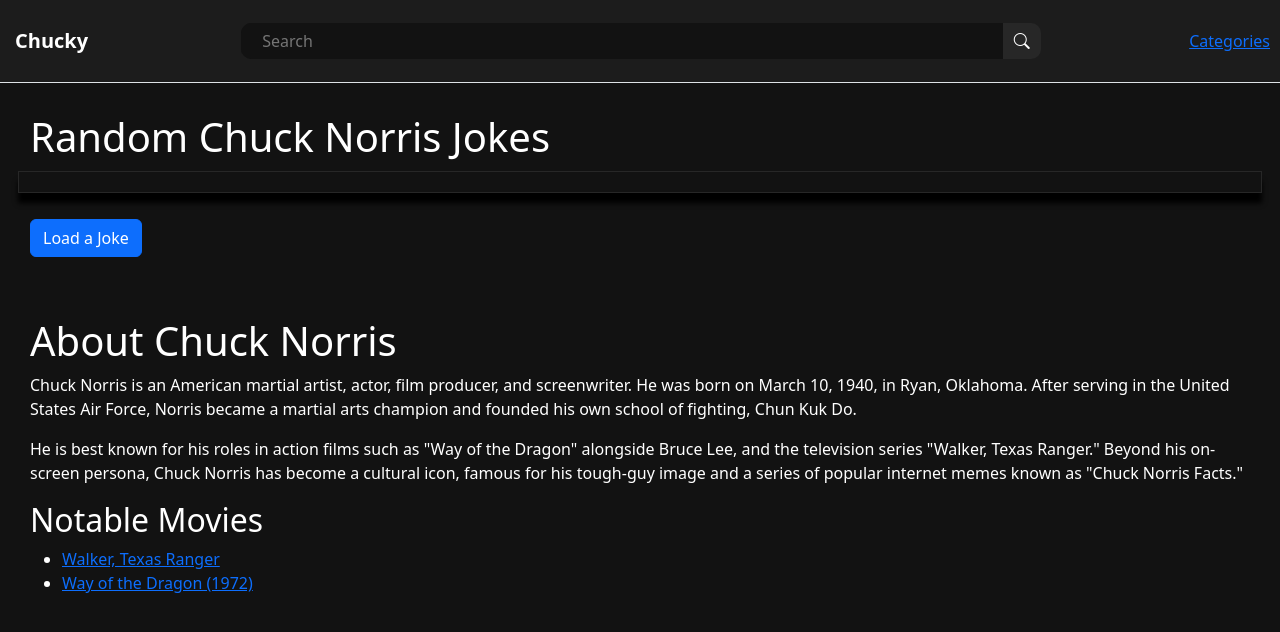
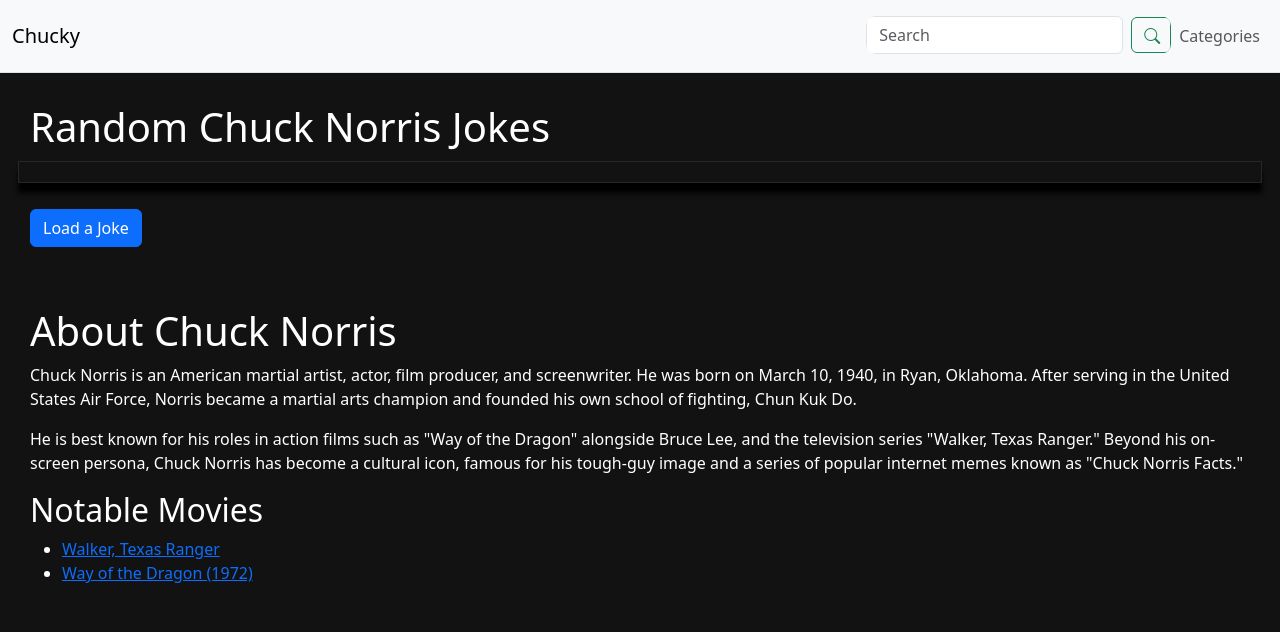
Before and after one commit to Shaku-Med/saahil, a website: page index.html in a window 1280 px wide. Drawn offline with nearby package versions, Linux system fonts and the light colour scheme; no server answers.

Commit message:
Update index.html

```diff
--- a/index.html
+++ b/index.html
@@ -11,23 +11,28 @@
 </head>
 <body>
 
-    <nav class="d-flex justify-content-between py-3 border-bottom">
-      <div class="left_part d-flex justify-content-center">
-        <div class="logo">
-          Chucky
-        </div>
+  <nav class="navbar navbar-expand-lg navbar-light bg-light border-bottom py-3">
+    <div class="container-fluid">
+      <a class="navbar-brand" href="#">Chucky</a>
+      <button class="navbar-toggler" type="button" data-bs-toggle="collapse" data-bs-target="#navbarNav" aria-controls="navbarNav" aria-expanded="false" aria-label="Toggle navigation">
+        <span class="navbar-toggler-icon"></span>
+      </button>
+      <div class="collapse navbar-collapse" id="navbarNav">
+        <ul class="navbar-nav ms-auto">
+          <li class="nav-item">
+            <form class="d-flex" id='form'>
+              <input class="form-control me-2" type="search" placeholder="Search" id="search">
+              <button class="btn btn-outline-success" type="submit">
+                <i class="bi bi-search"></i>
+              </button>
+            </form>
+          </li>
+          <li class="nav-item">
+            <a class="nav-link" href="categories.html" target="_self" rel="noopener noreferrer">Categories</a>
+          </li>
+        </ul>
       </div>
-      <div class="search">
-        <form id='form'>
-          <input placeholder="Search" type="search" name="" id="search">
-          <button class="bi bi-search"></button>
-        </form>
-      </div>
-      <button id="acbtn" class="bi bi-list acbtn"></button>
-      <div id="dim" class="dim"></div>
-      <div id="right_part" class="right_part">
-        <a href="categories.html" target="_self" rel="noopener noreferrer">Categories</a>
-      </div>
+    </div>
   </nav>
 
   <section class="s1">
```
